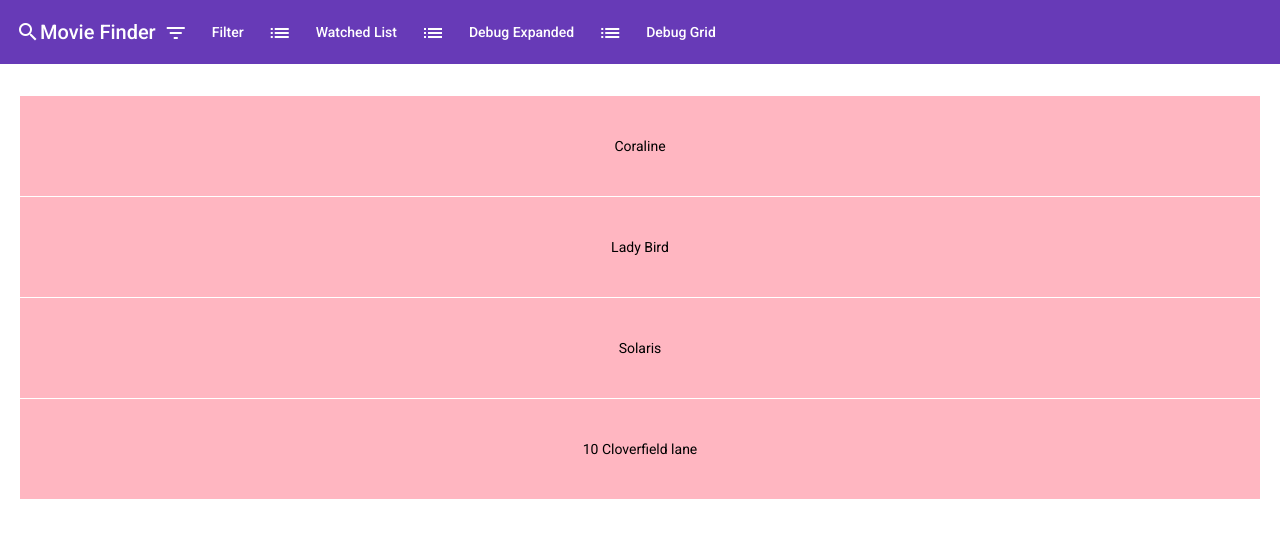
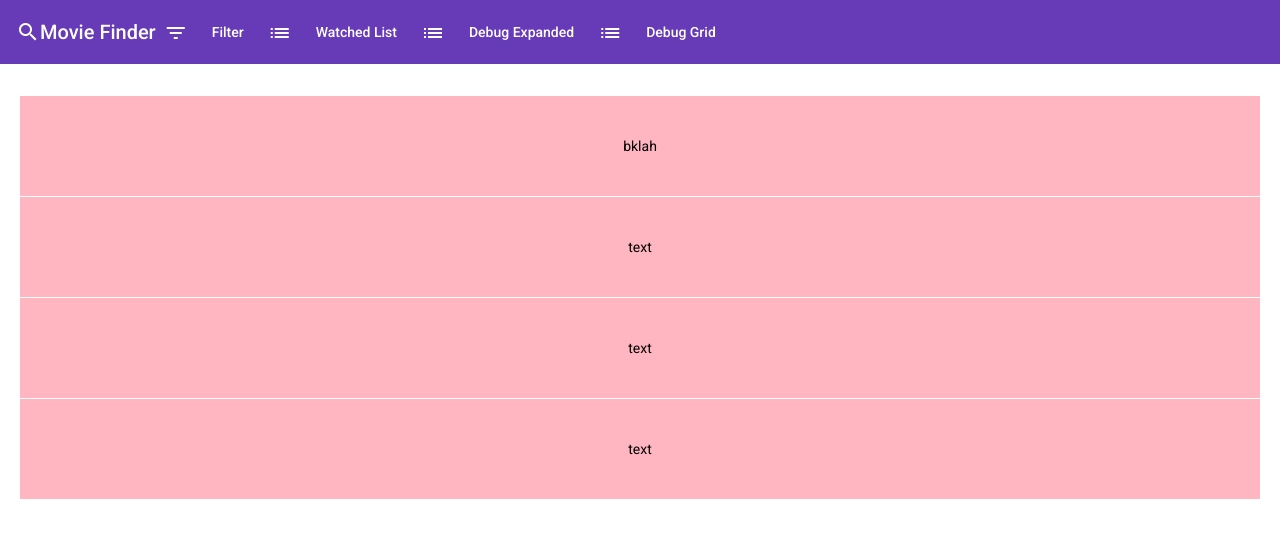
Before and after one commit to just-a-funky-simulation/projectAttempt3, an Angular app: page /watched in a window 1280 px wide. Shown: the top 538 px of the page. Built offline with nearby package versions, Linux system fonts and the light colour scheme.

Commit message:
image nad tiles work expanded view

```diff
--- a/src/app/app.module.ts
+++ b/src/app/app.module.ts
@@ -63,6 +63,7 @@ const appRoutes: Routes = [
     MatTableModule,
     MatButtonToggleModule,
 
+
     // ROUTING
     RouterModule.forRoot(
       appRoutes
--- a/src/app/expanded-view/expanded-view.component.html
+++ b/src/app/expanded-view/expanded-view.component.html
@@ -7,7 +7,13 @@
       [rowspan]="tile.rows"
       [style.background]="tile.color">
 
-      {{tile.text}}
+      <div *ngIf="tile.tile_type == 'text'">
+        {{tile.text}}
+      </div>
+      <div *ngIf="tile.tile_type == 'image'" align="center">
+        <img src="{{tile.url}}" width="70%" />
+      </div>
+
     </mat-grid-tile>
   </mat-grid-list>
 </div>
--- a/src/app/expanded-view/expanded-view.component.ts
+++ b/src/app/expanded-view/expanded-view.component.ts
@@ -2,10 +2,12 @@ import { Component, OnInit } from '@angular/core';
 import movies from '../../assets/movies.json';
 
 export interface Tile {
+  tile_type: string;
   color: string;
   cols: number;
   rows: number;
-  text: string;
+  text?: string;
+  url?: string;
 }
 
 
@@ -18,15 +20,15 @@ export class ExpandedViewComponent implements OnInit {
 
 row = 422;
 
+  selected_movie = movies[425];
+
+
   tiles: Tile[] = [
-  	{text: 'genre', cols: 1, rows: 1, color: 'lightpink'},
-
-       {text: 'title', cols: 2, rows: 1, color: 'lightgreen'},
-
-      {text: 'runtime', cols: 1, rows: 1, color: '#DDBDF1'},
-
-      {text: 'Poster', cols: 2, rows: 7, color: 'lightblue'},
-      {text: 'descriptionn', cols: 2, rows: 7, color: 'yellow'}
+      {tile_type:"text", text: this.selected_movie.genre.join(", "), cols: 1, rows: 1, color: 'lightpink'},
+      {tile_type:"text", text: this.selected_movie.title, cols: 2, rows: 1, color: 'Lavender'},
+      {tile_type:"text", text: 'this.selected_movie.rating', cols: 1, rows: 1, color: 'LightSeaGreen'},
+      {tile_type:"image", url: this.selected_movie.poster, cols: 2, rows: 7, color: 'LightSkyBlue'},
+      {tile_type:"text", text: this.selected_movie.description, cols: 2, rows: 7, color: 'PeachPuff'},
 
   ]
 
--- a/src/app/filter/filter.component.css
+++ b/src/app/filter/filter.component.css
@@ -10,3 +10,12 @@ button{
   /* display: grid; */
   margin: 15px 0;
 }
+.container .cardWrap div{
+height: 300px;
+border:2px solid gray;
+}
+.centerallign{
+
+    margin-right: 1200px;
+
+}
--- a/src/app/filter/filter.component.html
+++ b/src/app/filter/filter.component.html
@@ -1,13 +1,8 @@
-<h1>To Do
-  Download Flex Layout on app.module.ts
-</h1>
-<h1>Change tiles to responsive flex layout</h1>
-<h1>Npm Install Flex-Layout from /@whatever</h1>
-<h1>Maybe make a loading screen?</h1>
 
-<div style="text-align: center;">
+<div style="text-align: center;" >
   <h1>Filter Movies</h1>
   <h2>Genre:</h2>
+  <div class="centerallign">
   <mat-button-toggle-group [(value)]="genre" style=" margin-right: 25%; margin-left: 25%;">
     <mat-button-toggle value="Action">Action</mat-button-toggle>
     <mat-button-toggle value="Adventure">Adventure</mat-button-toggle>
@@ -28,7 +23,7 @@
     <mat-button-toggle value="War"> War</mat-button-toggle>
     <mat-button-toggle value="Western"> Western</mat-button-toggle>
   </mat-button-toggle-group>
-
+  </div>
   <br>
   <br>
   <h2>Year:</h2>
--- a/src/app/filter/filter.component.ts
+++ b/src/app/filter/filter.component.ts
@@ -1,5 +1,6 @@
 import { Component, OnInit } from '@angular/core';
 import movies from '../../assets/movies.json';
+
 
 @Component({
   selector: 'app-filter',
--- a/src/app/watched-movie/watched-movie.component.ts
+++ b/src/app/watched-movie/watched-movie.component.ts
@@ -18,10 +18,10 @@ export class WatchedMovieComponent implements OnInit {
 row = 421;
 
   tiles: Tile[] = [
-  	{text: movies[415].title, cols: 4, rows: 1, color: 'lightpink'},
-  	{text: movies[425].title, cols: 4, rows: 1, color: 'lightpink'},
-  	{text: movies[400].title, cols: 4, rows: 1, color: 'lightpink'},
-  	{text: movies[405].title, cols: 4, rows: 1, color: 'lightpink'},
+  	{text: 'bklah', cols: 4, rows: 1, color: 'lightpink'},
+  	{text: 'text', cols: 4, rows: 1, color: 'lightpink'},
+  	{text: 'text', cols: 4, rows: 1, color: 'lightpink'},
+  	{text: 'text', cols: 4, rows: 1, color: 'lightpink'}
   ]
 
 
```
